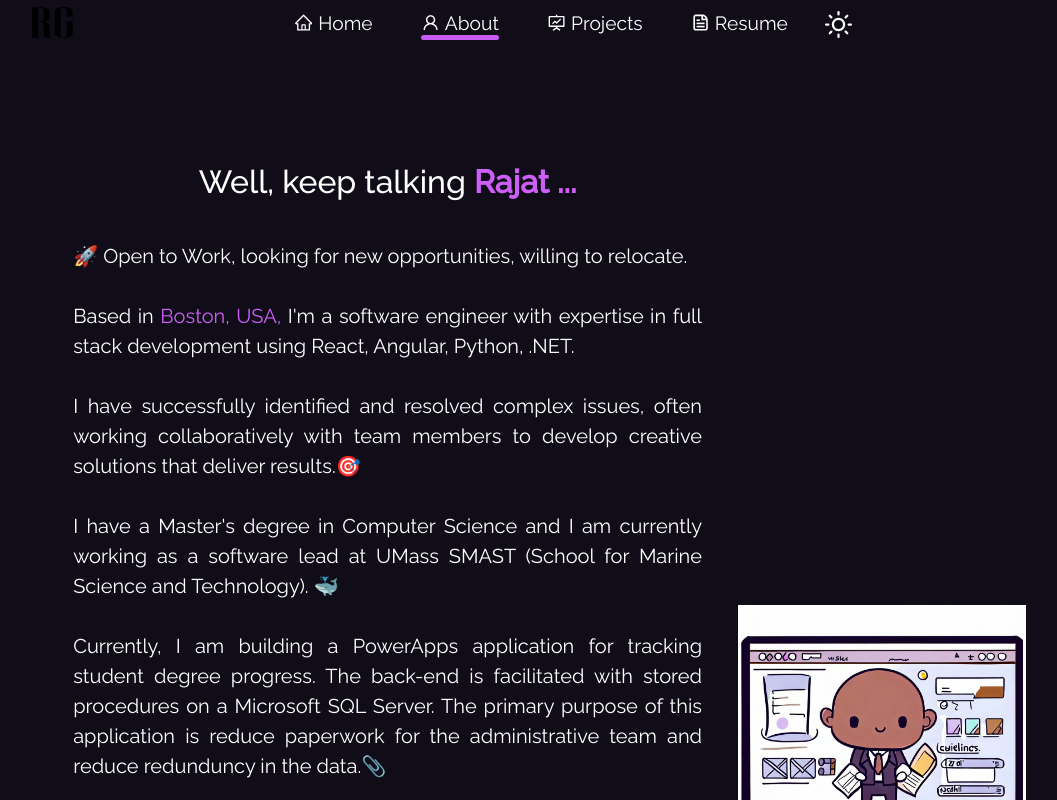
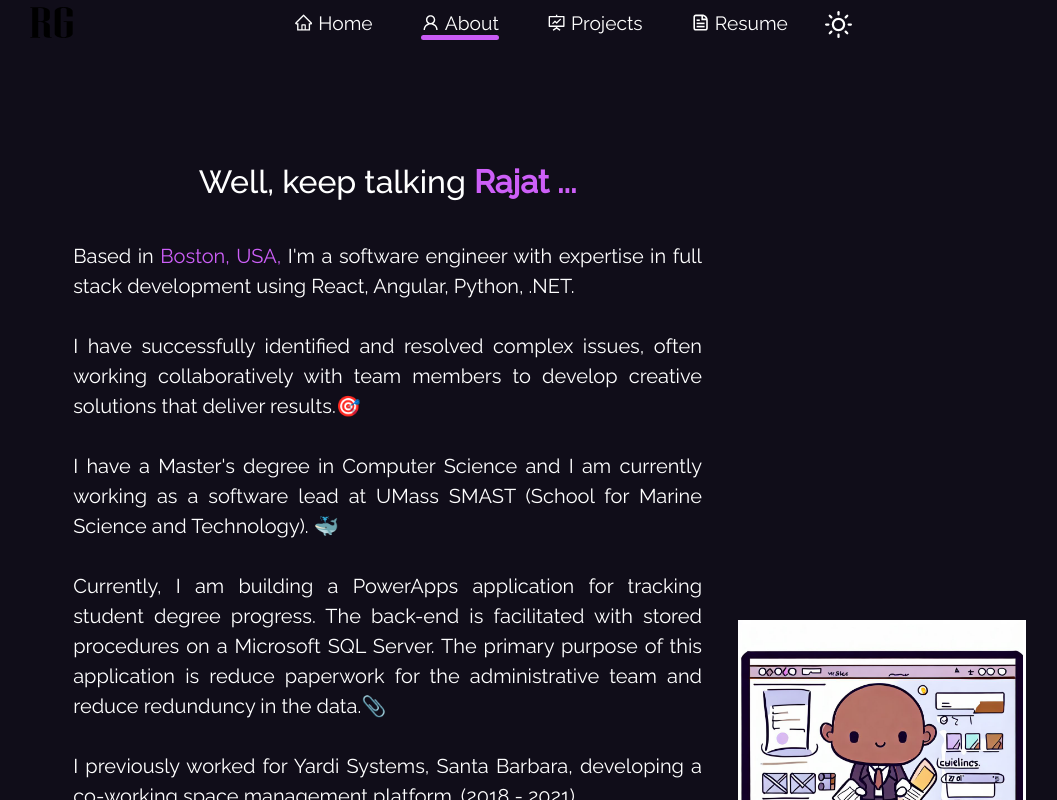
Before and after one commit to rajatgedam/rajatgedam.github.io, a React (Create React App) app: page /about in a window 1280 px wide. Shown: the top 800 px of the page, without its empty margins (94-1151 px from the left). Built offline with nearby package versions, Linux system fonts and the light colour scheme.

Commit message:
set default theme as light

```diff
--- a/src/hooks/themeHook/themeContext.js
+++ b/src/hooks/themeHook/themeContext.js
@@ -8,7 +8,7 @@ import {
 const DARK_LOCAL_STORAGE_KEY = 'dark';
 
 export const ThemeContext = createContext({
-  dark: true,
+  dark: false,
   toggle: () => {},
 });
 
--- a/src/scenes/About/AboutTextCard/AboutTextCard.jsx
+++ b/src/scenes/About/AboutTextCard/AboutTextCard.jsx
@@ -10,7 +10,7 @@ const AboutTextCard = () => {
     <div className={s.card}>
       <p style={{ textAlign: 'justify' }}>
         {/* Hello again, I am{' '} */}
-        🚀 Open to Work, looking for new opportunities, willing to relocate. <br /> <br />
+
         {/* <span className={s.purple}>Rajat Gedam</span> */}
         Based in <span className={s.purple}> Boston, USA, </span>
         I'm a software engineer with expertise in full stack development{' '}
@@ -28,9 +28,10 @@ const AboutTextCard = () => {
         I previously worked for Yardi Systems, Santa Barbara, developing a co-working space management platform. (2018 - 2021)
         <br /><br />
         At Yardi Systems, I tailored end-to-end solutions, from creating database schemas, tables, and developing <span className={s.purple}>REST APIs</span> to designing web pages for these services. In the <span className={s.purple}>AGILE</span> environment, I worked on implementating and maintaining new features, fixing bugs, defects and actively took part in code reviews.
-        <br />
-        I used the frameworks .NET and Angular with tools such as <span className={s.purple}>Postman, Swagger, Confluence and JIRA</span> for the software development life cycle activites.
         <br /><br />
+        I used the frameworks .NET and Angular with tools such as <span className={s.purple}>Postman, Swagger, Confluence and JIRA</span> for the software development life cycle activites at Yardi Systems.
+        <br /><br />
+        🚀 I am looking for new opportunities and I'm willing to relocate. <br /> <br />
         Apart from coding, some other activities that I love to do!
       </p>
 
```
